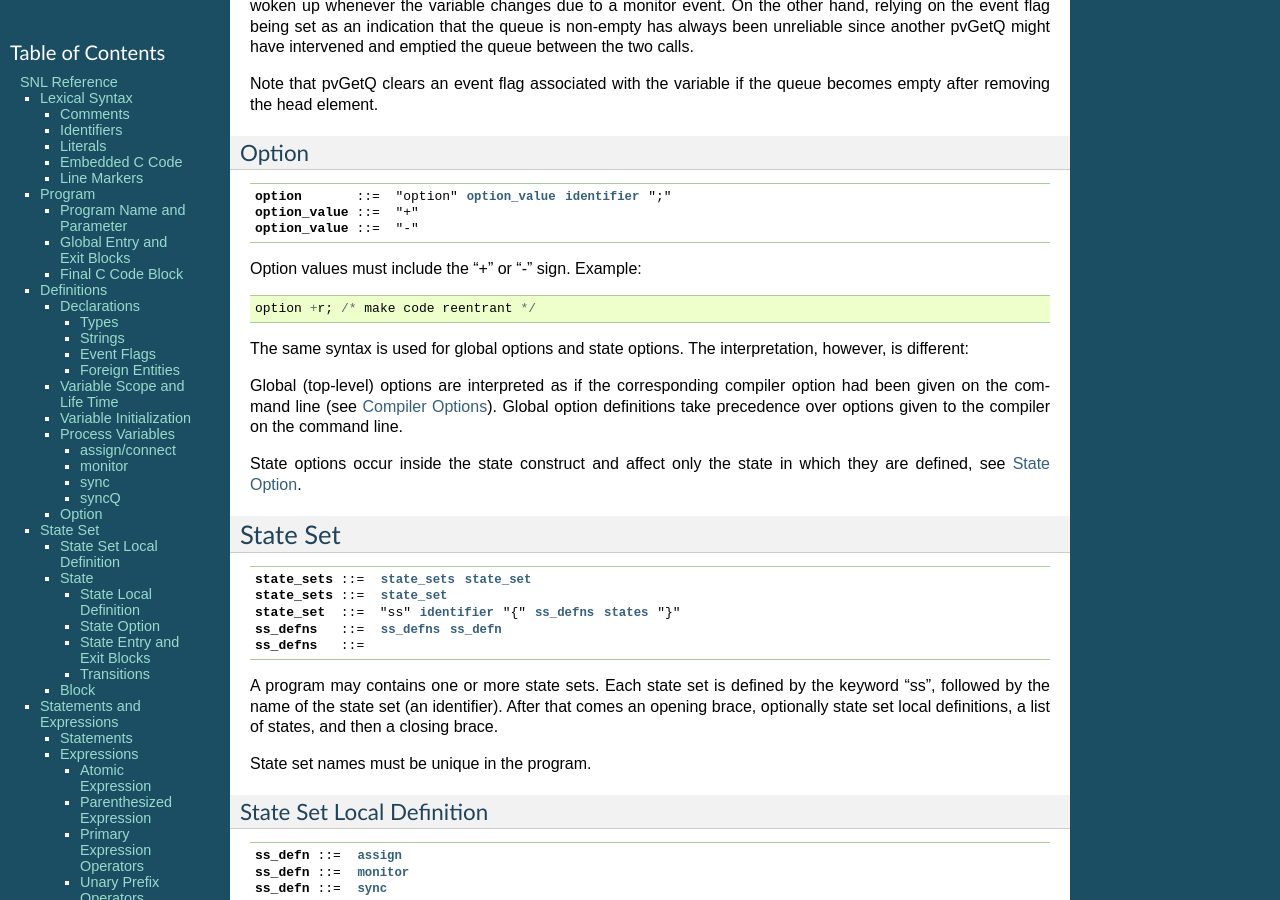
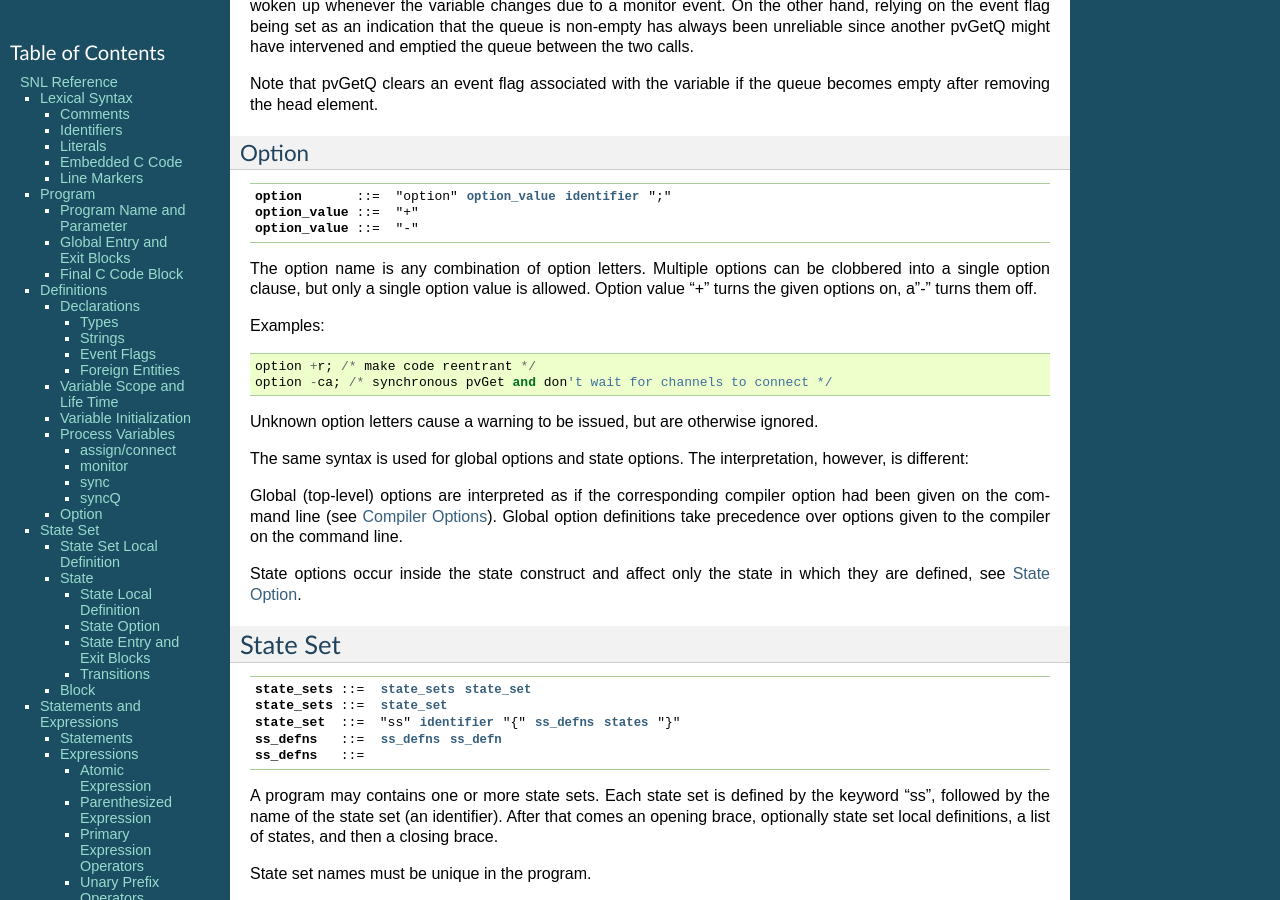
Before and after one commit to jeonghanlee/sequencer-2-2, a Sphinx documentation site: the page built from documentation/Reference.txt, in a window 1280 px wide and 900 px high, scrolled down 8592 px. Built offline with Sphinx 7.4.7, drawn with Linux system fonts in a browser that asks for light colours.

Commit message:
docs: clarified syntax and semantics of option clause

```diff
--- a/documentation/Reference.txt
+++ b/documentation/Reference.txt
@@ -591,9 +591,18 @@ Option
    option_value: "+"
    option_value: "-"
 
-Option values must include the "+" or "-" sign. Example::
+The option name is any combination
+of option letters. Multiple options can be clobbered into a single
+option clause, but only a single option value is allowed.
+Option value "+" turns the given options on, a"-" turns them off.
+
+Examples::
 
    option +r; /* make code reentrant */
+   option -ca; /* synchronous pvGet and don't wait for channels to connect */
+
+Unknown option letters cause a warning to be issued, but are otherwise
+ignored.
 
 The same syntax is used for global options and state options. The
 interpretation, however, is different:
```
